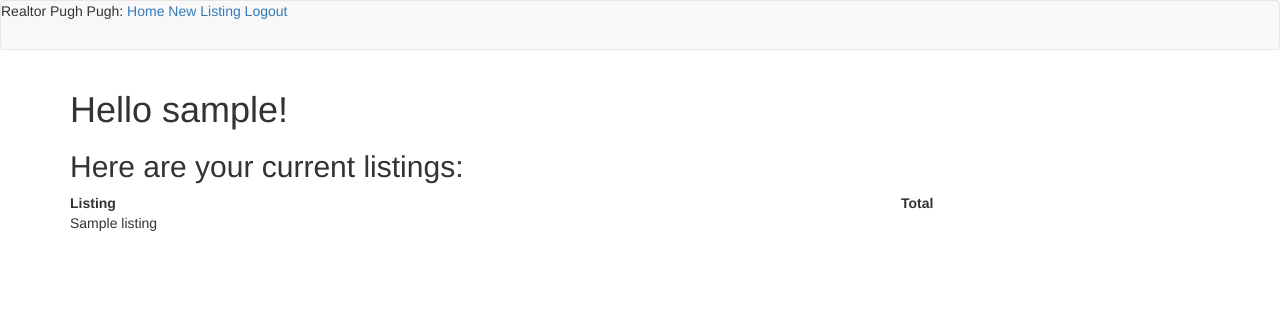
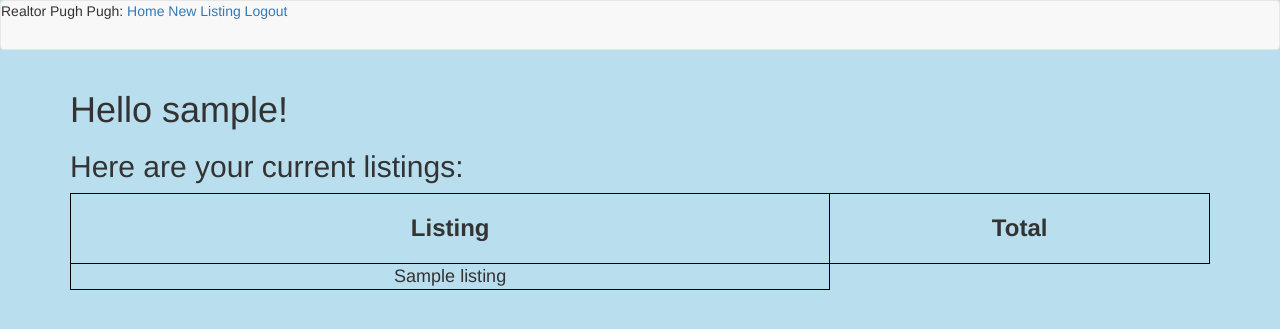
Before and after one commit to bkmd11/Realtor_Pugh_Pugh, a Flask app: page / in a window 1280 px wide. Shown: the top 329 px of the page. Run offline with Flask 2, Linux system fonts and the light colour scheme; a user stored in the database is signed in; tables that the repository leaves empty hold one stand-in row (values such as "Sample post"); some libraries are stand-ins or nearby versions.

Commit message:
added some css magic

```diff
--- /dev/null
+++ b/app/static/css/style.css
@@ -0,0 +1,20 @@
+body {
+  background-color: #B9DEED;
+}
+
+table {
+  width : 100%;
+}
+
+th {
+ border: 1px solid black;
+ text-align: center;
+ height: 70px;
+ font-size: x-large;
+}
+
+td {
+ border: 1px solid black;
+ text-align: center;
+ font-size: large;
+}
--- a/app/templates/base.html
+++ b/app/templates/base.html
@@ -5,7 +5,7 @@
 {% block title %}
     Realtor Pugh Pugh
 {% endblock %}
-<body>
+
 {% block navbar %}
     <div class="navbar navbar-default">
        Realtor Pugh Pugh:
@@ -20,6 +20,10 @@
 {% endblock %}
 
 {% block content %}
+<head>
+    <link rel="stylesheet" href="{{ url_for('static', filename='css/style.css') }}">
+</head>
+<body>
     <div class="container">
         {% with messages = get_flashed_messages() %}
         {% if messages %}
```
